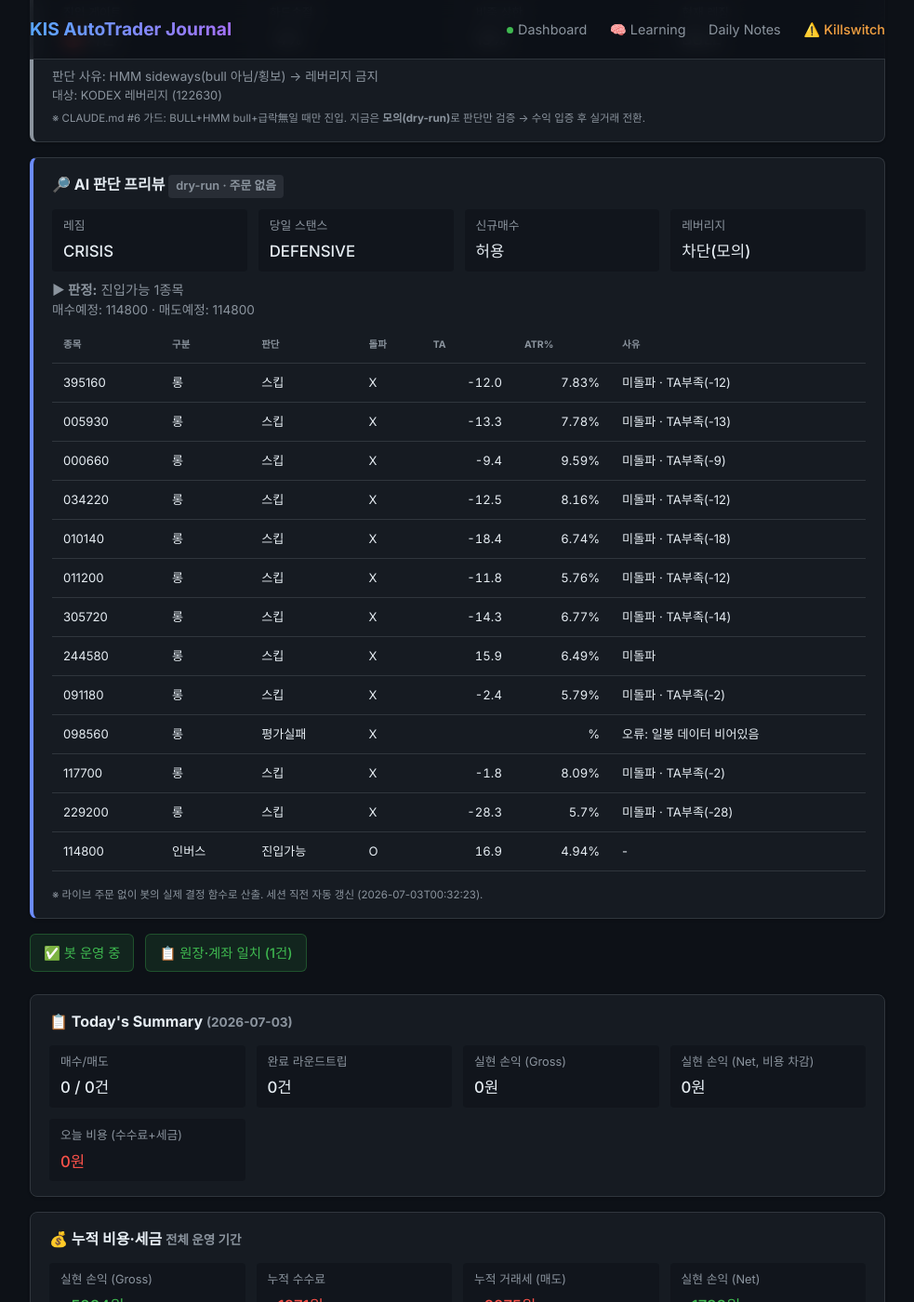
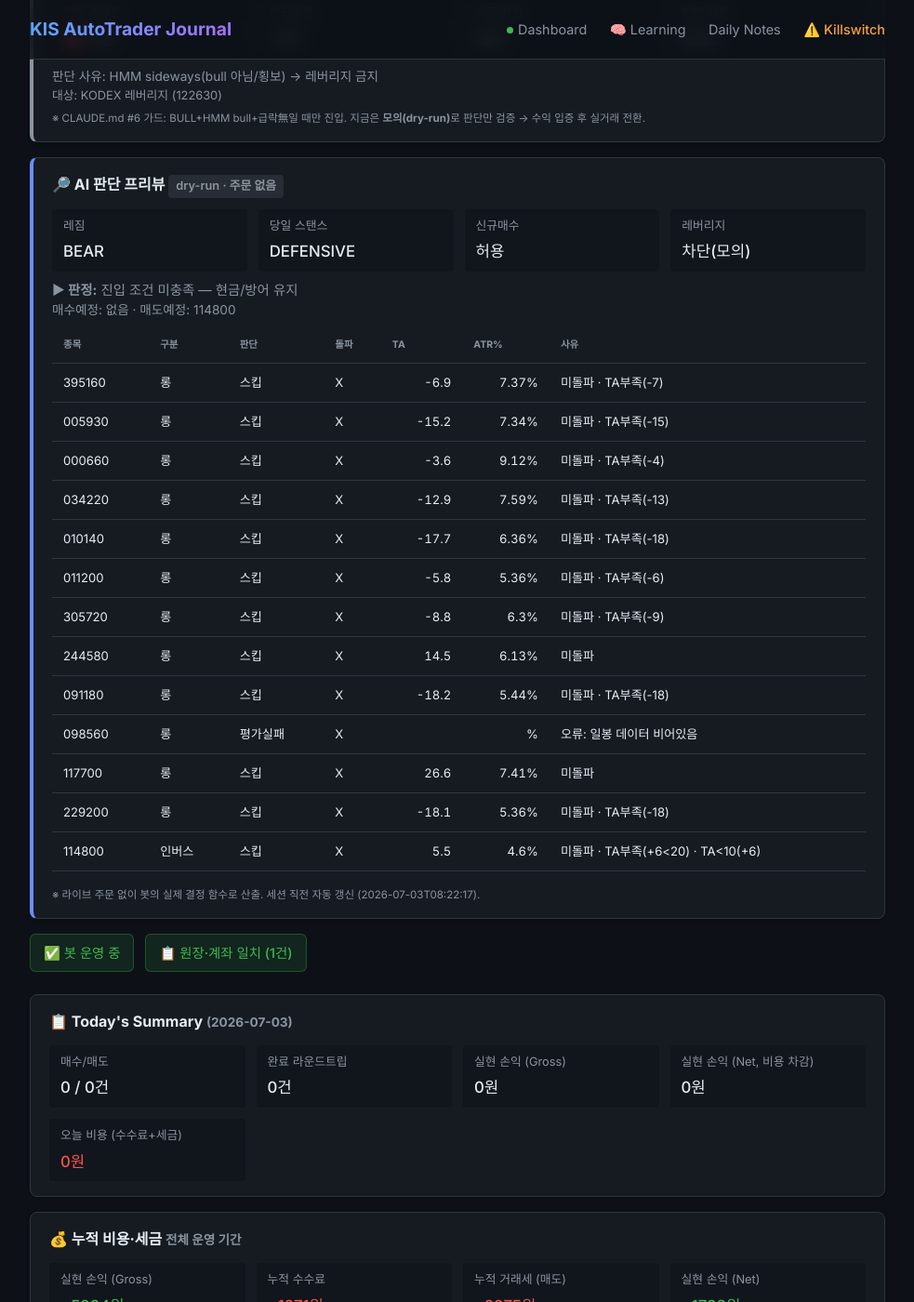
Before and after one commit to BudongJW/kis-trading-journal, a Jekyll site: the page built from index.html, in a window 1280 px wide and 1400 px high, scrolled down 645 px. Shown: the whole window at 93% size, without its empty margins (148-1131 px from the left). Built offline with Jekyll 4.4.1, drawn with Linux system fonts in a browser that asks for light colours; nearby versions of some CDN libraries.

Commit message:
auto: dry-run preview 07-02 23:23Z

```diff
--- a/_data/dry_run.json
+++ b/_data/dry_run.json
@@ -1,19 +1,19 @@
 {
-  "generated_at": "2026-07-03T00:32:23",
+  "generated_at": "2026-07-03T08:22:17",
   "mode": "DRY-RUN (읽기 전용, 주문 없음)",
   "market": {
-    "regime": "CRISIS",
+    "regime": "BEAR",
     "regime_blind": false,
-    "regime_detail": "카나리아 1/2 음전환 | ⚡급락 트리거 CRISIS → CAUTION에서 CRISIS 격상 (급락 CRISIS (1일 -8.2%, 3일 -9.4%))",
+    "regime_detail": "카나리아 1/2 음전환 | ⚡급락 트리거 BEAR → CAUTION에서 BEAR 격상 (3일 지속 급락 BEAR (3일 -10.9%))",
     "day_stance": "DEFENSIVE",
     "day_stance_forced": false,
-    "briefing": "오늘 스탠스 방어(DEFENSIVE) · 레짐 CRISIS·신뢰도 62% · 美 오버나이트 neutral(-0.7%) · 예산 25%·최대 1종목·허용 인버스",
+    "briefing": "오늘 스탠스 방어(DEFENSIVE) · 레짐 BEAR·신뢰도 62% · 美 오버나이트 neutral(-1.5%) · 예산 25%·최대 1종목·허용 인버스",
     "blocks_new_buys": false
   },
   "gates": {
     "leverage_dry_run": true,
     "leverage_gate_allowed": false,
-    "leverage_gate_reason": "레짐 CRISIS(BULL 아님) → 레버리지 금지"
+    "leverage_gate_reason": "레짐 BEAR(BULL 아님) → 레버리지 금지"
   },
   "account": {
     "cash": 327890,
@@ -27,7 +27,7 @@
       "qty": 138,
       "price": 1001,
       "would_sell": true,
-      "reason": "ROI 청산 (635분 보유, 수익 +10.7% ≥ 3.5%)"
+      "reason": "ROI 청산 (1105분 보유, 수익 +10.7% ≥ 2.5%)"
     }
   ],
   "entry_candidates": [
@@ -36,48 +36,48 @@
       "type": "롱",
       "decision": "스킵",
       "breakout": false,
-      "ta": -12.0,
-      "atr_pct": 7.83,
+      "ta": -6.9,
+      "atr_pct": 7.37,
       "fee_gate_ok": true,
-      "why_skip": "미돌파 · TA부족(-12)"
+      "why_skip": "미돌파 · TA부족(-7)"
     },
     {
       "symbol": "005930",
       "type": "롱",
       "decision": "스킵",
       "breakout": false,
-      "ta": -13.3,
-      "atr_pct": 7.78,
+      "ta": -15.2,
+      "atr_pct": 7.34,
       "fee_gate_ok": true,
-      "why_skip": "미돌파 · TA부족(-13)"
+      "why_skip": "미돌파 · TA부족(-15)"
     },
     {
       "symbol": "000660",
       "type": "롱",
       "decision": "스킵",
       "breakout": false,
-      "ta": -9.4,
-      "atr_pct": 9.59,
+      "ta": -3.6,
+      "atr_pct": 9.12,
       "fee_gate_ok": true,
-      "why_skip": "미돌파 · TA부족(-9)"
+      "why_skip": "미돌파 · TA부족(-4)"
     },
     {
       "symbol": "034220",
       "type": "롱",
       "decision": "스킵",
       "breakout": false,
-      "ta": -12.5,
-      "atr_pct": 8.16,
+      "ta": -12.9,
+      "atr_pct": 7.59,
       "fee_gate_ok": true,
-      "why_skip": "미돌파 · TA부족(-12)"
+      "why_skip": "미돌파 · TA부족(-13)"
     },
     {
       "symbol": "010140",
       "type": "롱",
       "decision": "스킵",
       "breakout": false,
-      "ta": -18.4,
-      "atr_pct": 6.74,
+      "ta": -17.7,
+      "atr_pct": 6.36,
       "fee_gate_ok": true,
       "why_skip": "미돌파 · TA부족(-18)"
     },
@@ -86,28 +86,28 @@
       "type": "롱",
       "decision": "스킵",
       "breakout": false,
-      "ta": -11.8,
-      "atr_pct": 5.76,
+      "ta": -5.8,
+      "atr_pct": 5.36,
       "fee_gate_ok": true,
-      "why_skip": "미돌파 · TA부족(-12)"
+      "why_skip": "미돌파 · TA부족(-6)"
     },
     {
       "symbol": "305720",
       "type": "롱",
       "decision": "스킵",
       "breakout": false,
-      "ta": -14.3,
-      "atr_pct": 6.77,
+      "ta": -8.8,
+      "atr_pct": 6.3,
       "fee_gate_ok": true,
-      "why_skip": "미돌파 · TA부족(-14)"
+      "why_skip": "미돌파 · TA부족(-9)"
     },
     {
       "symbol": "244580",
       "type": "롱",
       "decision": "스킵",
       "breakout": false,
-      "ta": 15.9,
-      "atr_pct": 6.49,
+      "ta": 14.5,
+      "atr_pct": 6.13,
       "fee_gate_ok": true,
       "why_skip": "미돌파"
     },
@@ -116,10 +116,10 @@
       "type": "롱",
       "decision": "스킵",
       "breakout": false,
-      "ta": -2.4,
-      "atr_pct": 5.79,
+      "ta": -18.2,
+      "atr_pct": 5.44,
       "fee_gate_ok": true,
-      "why_skip": "미돌파 · TA부족(-2)"
+      "why_skip": "미돌파 · TA부족(-18)"
     },
     {
       "symbol": "098560",
@@ -132,118 +132,118 @@
       "type": "롱",
       "decision": "스킵",
       "breakout": false,
-      "ta": -1.8,
-      "atr_pct": 8.09,
+      "ta": 26.6,
+      "atr_pct": 7.41,
       "fee_gate_ok": true,
-      "why_skip": "미돌파 · TA부족(-2)"
+      "why_skip": "미돌파"
     },
     {
       "symbol": "229200",
       "type": "롱",
       "decision": "스킵",
       "breakout": false,
-      "ta": -28.3,
-      "atr_pct": 5.7,
+      "ta": -18.1,
+      "atr_pct": 5.36,
       "fee_gate_ok": true,
-      "why_skip": "미돌파 · TA부족(-28)"
+      "why_skip": "미돌파 · TA부족(-18)"
     },
     {
       "symbol": "114800",
       "type": "인버스",
-      "entry_via": "돌파",
-      "decision": "진입가능",
-      "breakout": true,
-      "ta": 16.9,
-      "atr_pct": 4.94,
+      "entry_via": "-",
+      "decision": "스킵",
+      "breakout": false,
+      "ta": 5.5,
+      "atr_pct": 4.6,
       "fee_gate_ok": true,
-      "why_skip": "-"
+      "why_skip": "미돌파 · TA부족(+6<20) · TA<10(+6)"
     }
   ],
   "gap_recovery": {
     "enabled_live": true,
-    "now_kst": "00:33",
+    "now_kst": "08:23",
     "window": "09:00~09:20",
     "candidates": [
       {
         "symbol": "395160",
         "name": "KODEX 미국나스닥100TR",
         "decision": "스킵",
-        "gap_open_pct": -7.37,
-        "intraday_pct": -4.38,
+        "gap_open_pct": 0.0,
+        "intraday_pct": 0.0,
         "in_window": false,
-        "reason": "CRISIS 레짐 제외"
+        "reason": "가격데이터 부족(시가/전일종가 없음)"
       },
       {
         "symbol": "005930",
         "name": "삼성전자",
         "decision": "스킵",
-        "gap_open_pct": -7.79,
-        "intraday_pct": -1.38,
+        "gap_open_pct": 0.0,
+        "intraday_pct": 0.0,
         "in_window": false,
-        "reason": "CRISIS 레짐 제외"
+        "reason": "가격데이터 부족(시가/전일종가 없음)"
       },
       {
         "symbol": "000660",
         "name": "SK하이닉스",
         "decision": "스킵",
-        "gap_open_pct": -8.16,
-        "intraday_pct": -6.98,
+        "gap_open_pct": 0.0,
+        "intraday_pct": 0.0,
         "in_window": false,
-        "reason": "CRISIS 레짐 제외"
+        "reason": "가격데이터 부족(시가/전일종가 없음)"
       },
       {
         "symbol": "034220",
         "name": "LG디스플레이",
         "decision": "스킵",
-        "gap_open_pct": -1.35,
-        "intraday_pct": -0.18,
+        "gap_open_pct": 0.0,
+        "intraday_pct": 0.0,
         "in_window": false,
-        "reason": "CRISIS 레짐 제외"
+        "reason": "가격데이터 부족(시가/전일종가 없음)"
       },
       {
         "symbol": "010140",
         "name": "삼성중공업",
         "decision": "스킵",
-        "gap_open_pct": -0.42,
-        "intraday_pct": -2.96,
+        "gap_open_pct": 0.0,
+        "intraday_pct": 0.0,
         "in_window": false,
-        "reason": "CRISIS 레짐 제외"
+        "reason": "가격데이터 부족(시가/전일종가 없음)"
       },
       {
         "symbol": "011200",
         "name": "HMM",
         "decision": "스킵",
-        "gap_open_pct": 0.43,
-        "intraday_pct": 1.92,
+        "gap_open_pct": 0.0,
+        "intraday_pct": 0.0,
         "in_window": false,
-        "reason": "CRISIS 레짐 제외"
+        "reason": "가격데이터 부족(시가/전일종가 없음)"
       },
       {
         "symbol": "305720",
         "name": "KODEX 2차전지",
         "decision": "스킵",
-        "gap_open_pct": -0.21,
-        "intraday_pct": -2.64,
+        "gap_open_pct": 0.0,
+        "intraday_pct": 0.0,
         "in_window": false,
-        "reason": "CRISIS 레짐 제외"
+        "reason": "가격데이터 부족(시가/전일종가 없음)"
       },
       {
         "symbol": "244580",
         "name": "KODEX 바이오",
         "decision": "스킵",
-        "gap_open_pct": -1.32,
-        "intraday_pct": -2.57,
+        "gap_open_pct": 0.0,
+        "intraday_pct": 0.0,
         "in_window": false,
-        "reason": "CRISIS 레짐 제외"
+        "reason": "가격데이터 부족(시가/전일종가 없음)"
       },
       {
         "symbol": "091180",
         "name": "KODEX 자동차",
         "decision": "스킵",
-        "gap_open_pct": -1.87,
-        "intraday_pct": 2.37,
+        "gap_open_pct": 0.0,
+        "intraday_pct": 0.0,
         "in_window": false,
-        "reason": "CRISIS 레짐 제외"
+        "reason": "가격데이터 부족(시가/전일종가 없음)"
       },
       {
         "symbol": "098560",
@@ -258,35 +258,35 @@
         "symbol": "117700",
         "name": "KODEX 철강",
         "decision": "스킵",
-        "gap_open_pct": -1.95,
-        "intraday_pct": -1.85,
+        "gap_open_pct": 0.0,
+        "intraday_pct": 0.0,
         "in_window": false,
-        "reason": "CRISIS 레짐 제외"
+        "reason": "가격데이터 부족(시가/전일종가 없음)"
       },
       {
         "symbol": "229200",
         "name": "KODEX KOSDAQ150",
         "decision": "스킵",
-        "gap_open_pct": -2.95,
-        "intraday_pct": -4.06,
+        "gap_open_pct": 0.0,
+        "intraday_pct": 0.0,
         "in_window": false,
-        "reason": "CRISIS 레짐 제외"
+        "reason": "가격데이터 부족(시가/전일종가 없음)"
       }
     ]
   },
   "morning_momentum": {
     "enabled_live": true,
-    "now_kst": "00:33",
+    "now_kst": "08:23",
     "window": "09:00~14:00",
     "up_th": 0.6,
     "down_th": 0.6,
     "benchmark": "069500",
     "direction": "none",
     "in_window": false,
-    "move_pct": -8.17,
-    "intraday_pct": -3.16,
+    "move_pct": 0.0,
+    "intraday_pct": 0.0,
     "would_enter": false,
-    "reason": "윈도 밖(00:33∉09:00~14:00)"
+    "reason": "가격데이터 부족"
   },
   "us_entry_candidates": [
     {
@@ -304,7 +304,7 @@
       "decision": "스킵",
       "breakout": false,
       "ta": 2.4,
-      "atr_pct": 1.38,
+      "atr_pct": 1.41,
       "why_skip": "미돌파 · TA부족(+2)"
     },
     {
@@ -318,8 +318,8 @@
       "type": "inverse",
       "decision": "스킵",
       "breakout": false,
-      "ta": 3.6,
-      "atr_pct": 1.14,
+      "ta": 3.5,
+      "atr_pct": 1.18,
       "why_skip": "미돌파 · TA부족(+4)"
     },
     {
@@ -327,8 +327,8 @@
       "type": "inverse",
       "decision": "진입가능",
       "breakout": true,
-      "ta": 20.2,
-      "atr_pct": 1.94,
+      "ta": 20.3,
+      "atr_pct": 1.99,
       "why_skip": "-"
     },
     {
@@ -344,10 +344,10 @@
       "symbol": "SHY",
       "type": "defensive",
       "decision": "스킵",
-      "breakout": false,
-      "ta": 9.1,
+      "breakout": true,
+      "ta": 1.8,
       "atr_pct": 0.09,
-      "why_skip": "미돌파 · TA부족(+9) · 수수료게이트"
+      "why_skip": "TA부족(+2) · 수수료게이트"
     }
   ],
   "us_summary": {
@@ -356,13 +356,11 @@
     ]
   },
   "summary": {
-    "would_buy": [
-      "114800"
-    ],
+    "would_buy": [],
     "would_sell": [
       "114800"
     ],
     "new_buys_blocked_by_stance": false,
-    "verdict": "진입가능 1종목"
+    "verdict": "진입 조건 미충족 — 현금/방어 유지"
   }
 }
```
